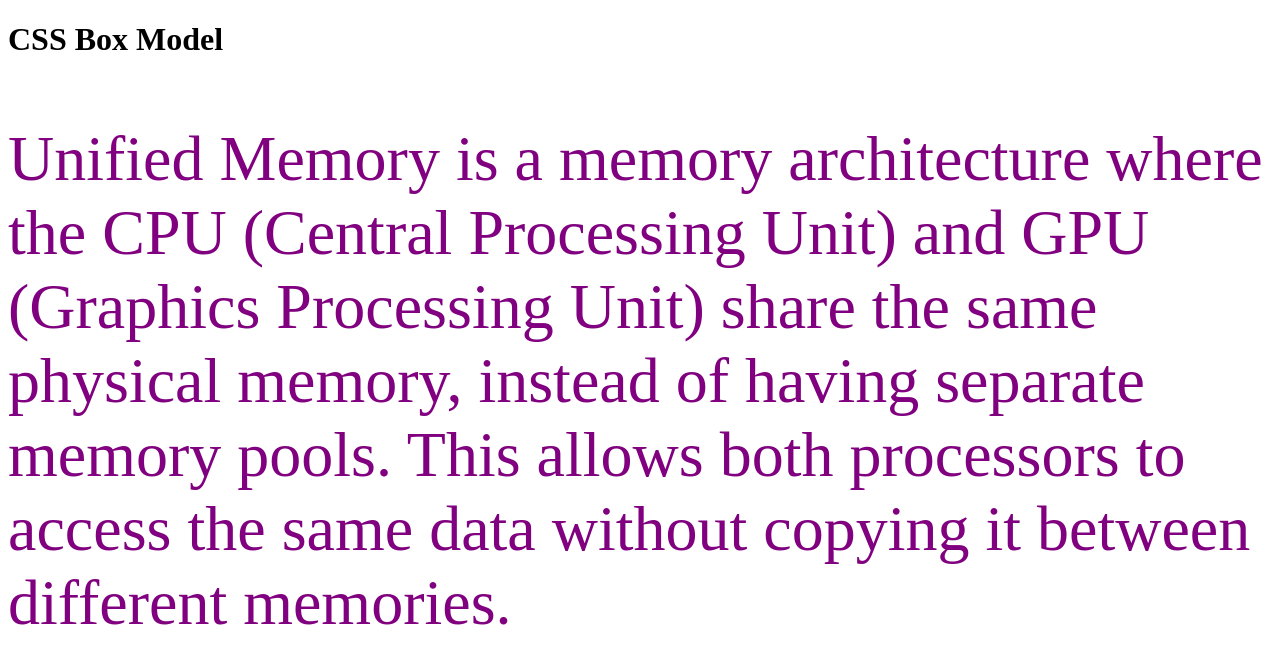
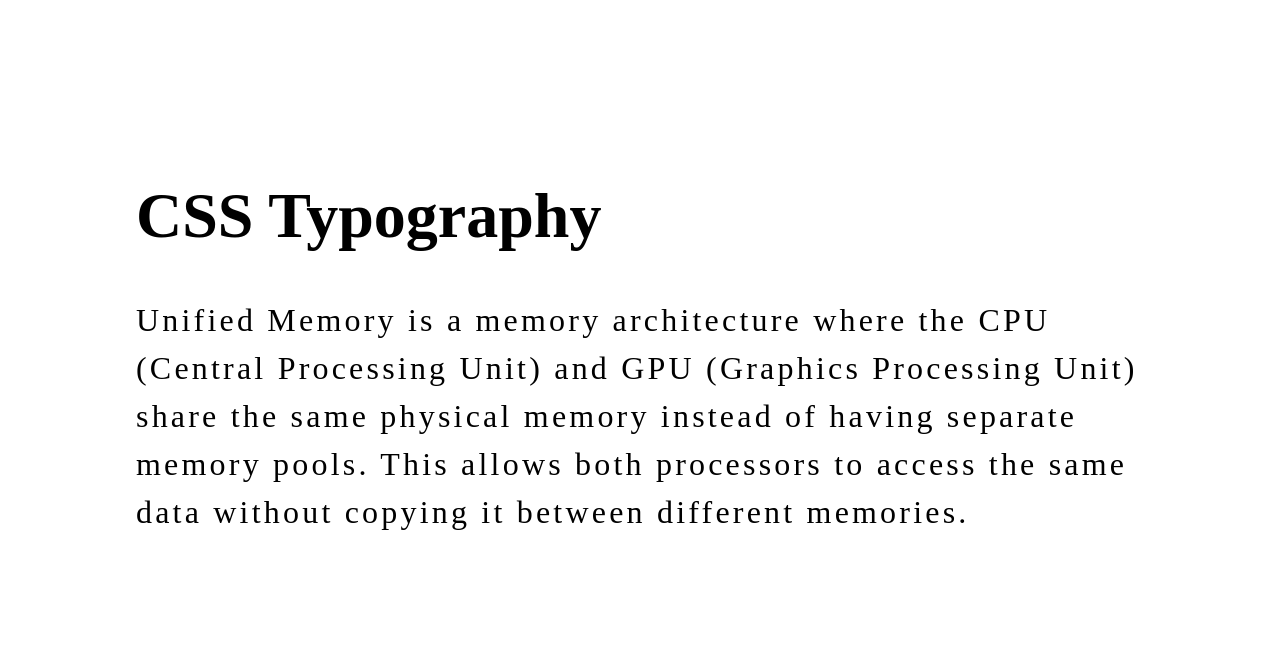
Before and after one commit to shreyankumar29-stack/HTML5-CSS-JS, a plain HTML site: page CSS/06_LESSON/index.html in a window 1280 px wide. Drawn offline with Linux system fonts and the light colour scheme; files that its build step writes are made by us from their sources.

Commit message:
Initial Commits

```diff
--- /dev/null
+++ b/CSS/06_LESSON/css/style.css
@@ -0,0 +1,28 @@
+/* Typography is the way that text is arranged and presented. */
+
+body {
+    padding: 10%;
+    font-size: 2rem;
+
+}
+
+/* input,
+button {
+    font: inherit;
+} */
+
+p{
+   /* text-decoration: underline; */
+   /* text-decoration: overline;  */
+   /* text-decoration: line-through; */
+   /* text-decoration: none; */
+   /* text-transform: capitalize; */
+   /* text-transform: lowercase; */
+   /* text-transform: uppercase; */
+   /* text-align: left; */
+   /* text-align:justify; */
+   /* text-align: right; */
+   /* text-indent: 2em; */
+   line-height: 1.5;
+   letter-spacing: 0.1em;
+}
--- a/CSS/06_LESSON/css/stylee.css
+++ /dev/null
@@ -1 +0,0 @@
-/* Typography is the way that text is arranged and presented. */
--- a/CSS/06_LESSON/index.html
+++ b/CSS/06_LESSON/index.html
@@ -1,29 +1,41 @@
 <!DOCTYPE html>
 <html lang="en">
-
 <head>
     <meta charset="UTF-8">
-    <meta http-equiv="X-UA-Compatible" content="IE=edge">
     <meta name="viewport" content="width=device-width, initial-scale=1.0">
-    <title>Document</title>
+    <title>CSS Typography</title>
     <link rel="stylesheet" href="css/style.css">
 </head>
 
 <body>
+
     <header class="container">
-        <h1>CSS Box Model</h1>
+        <h1>CSS Typography</h1>
     </header>
+
     <main class="container">
+
         <p>
-            Unified Memory is a memory architecture where the CPU (Central Processing Unit) and GPU (Graphics Processing Unit) share the same physical memory, instead of having separate memory pools.
+            Unified Memory is a memory architecture where the CPU (Central Processing Unit)
+            and GPU (Graphics Processing Unit) share the same physical memory instead of
+            having separate memory pools.
 
-            This allows both processors to access the same data without copying it between different memories.
+            This allows both processors to access the same data without copying it between
+            different memories.
         </p>
-        <div class="circle">
 
-        </div>
+        <!-- <form action="">
+            <label for="name">Name</label>
+            <input
+                id="name"
+                name="name"
+                type="text"
+                placeholder="Your name">
+
+            <button type="submit">Submit</button>
+        </form> -->
 
     </main>
+
 </body>
-
 </html>
```
